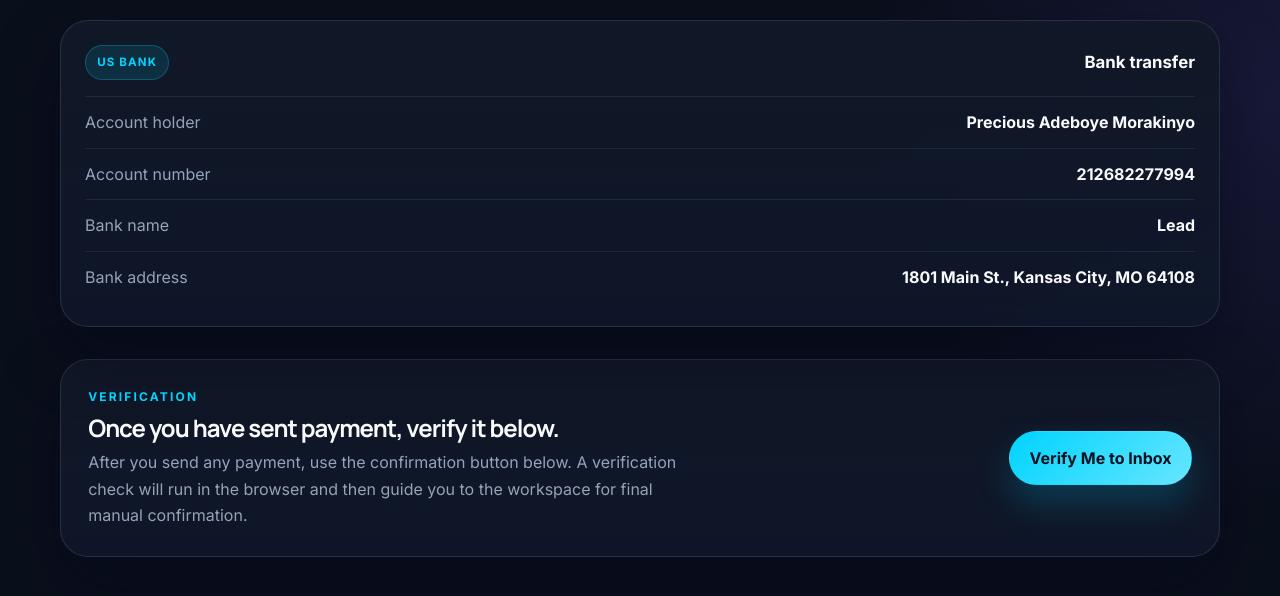
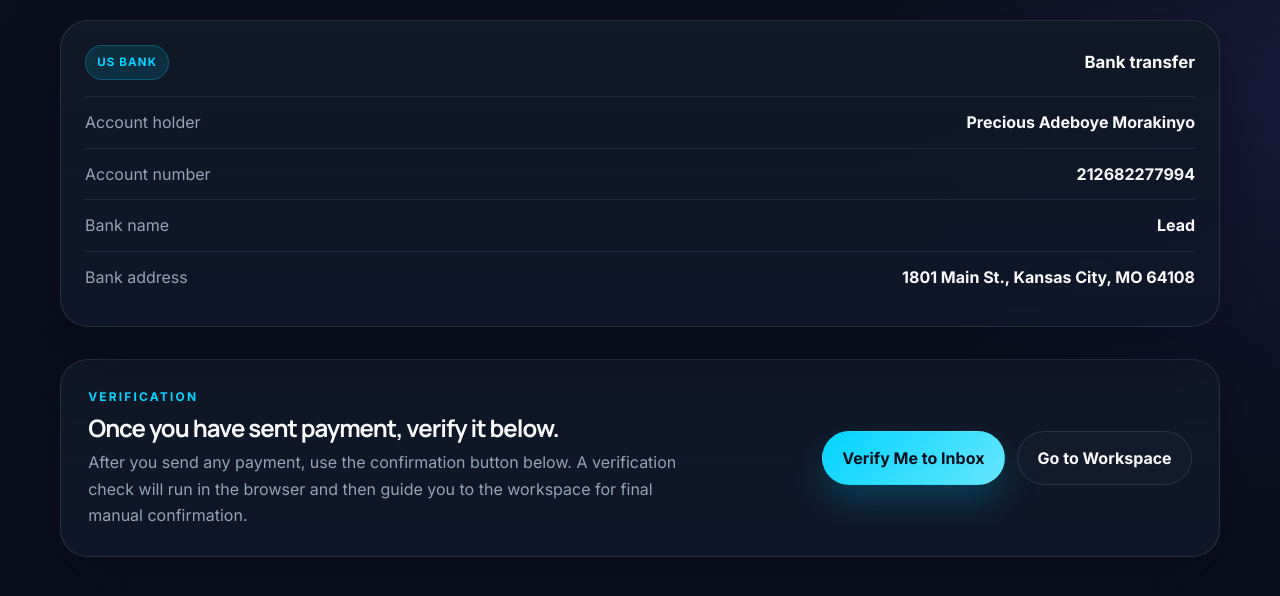
Before and after one commit to StrongNationDev/NotablePath, a plain HTML site: page afd/payment.html in a window 1280 px wide. Shown: the part 426-1022 px from the top of the page. Drawn offline with Linux system fonts and the light colour scheme.

Commit message:
update all

```diff
--- a/afd/payment.html
+++ b/afd/payment.html
@@ -163,7 +163,7 @@
 
         <div class="cta-actions">
           <button id="verify-button" class="action-button primary" type="button">Verify Me to Inbox</button>
-          <!-- <a class="action-button secondary" href="https://notablepath.online/workspace" target="_blank" rel="noopener noreferrer">Go to Workspace</a> -->
+          <a class="action-button secondary" href="https://notablepath.online/workspace" target="_blank" rel="noopener noreferrer">Go to Workspace</a>
         </div>
       </section>
     </main>
```
